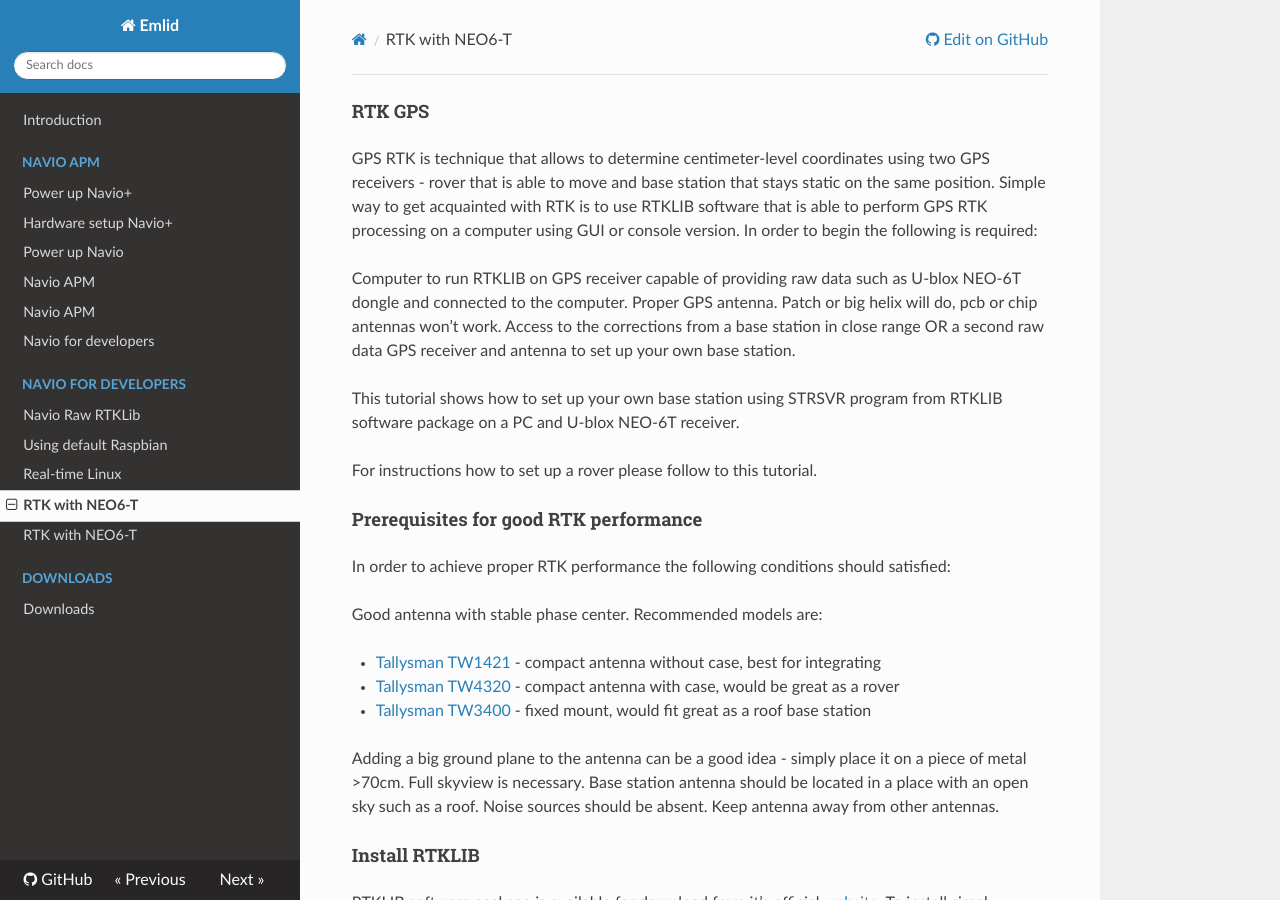
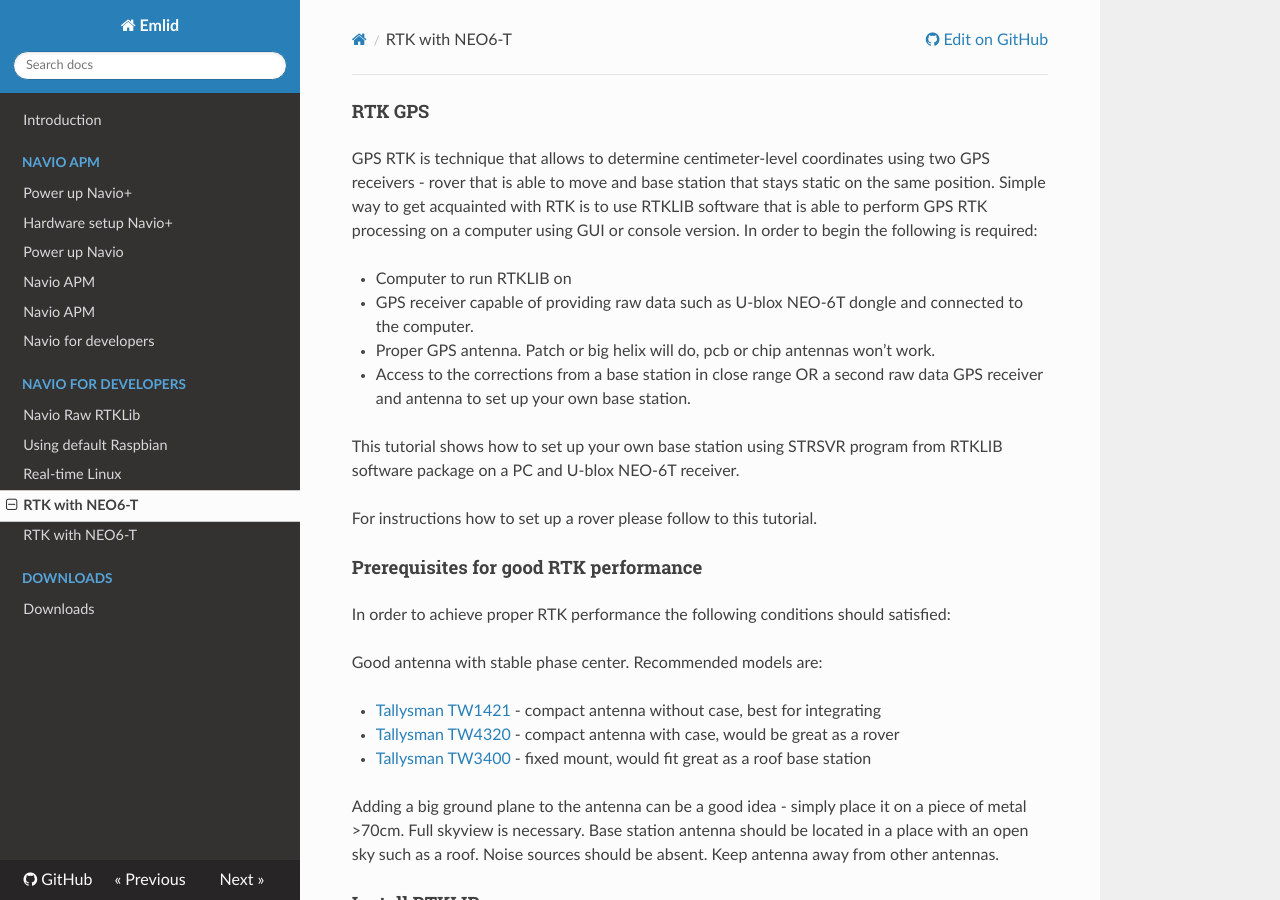
Before and after one commit to emlid/navio2-docs, an MkDocs documentation site: the page built from docs/RTKLIB/rtklib-base-setup.md, in a window 1280 px wide and 900 px high. Built offline with MkDocs 1.6.1, drawn with Linux system fonts in a browser that asks for light colours; nearby versions of some CDN libraries; old or Windows-style settings are respelled for this version of MkDocs; some of the changed text lies outside the part shown.

````diff
--- a/docs/RTKLIB/rtklib-base-setup.md
+++ b/docs/RTKLIB/rtklib-base-setup.md
@@ -2,10 +2,10 @@
 
 GPS RTK is technique that allows to determine centimeter-level coordinates using two GPS receivers - rover that is able to move and base station that stays static on the same position. Simple way to get acquainted with RTK is to use RTKLIB software that is able to perform GPS RTK processing on a computer using GUI or console version. In order to begin the following is required:
 
-Computer to run RTKLIB on
-GPS receiver capable of providing raw data such as U-blox NEO-6T dongle and connected to the computer.
-Proper GPS antenna. Patch or big helix will do, pcb or chip antennas won’t work.
-Access to the corrections from a base station in close range OR a second raw data GPS receiver and antenna to set up your own base station.
+* Computer to run RTKLIB on
+* GPS receiver capable of providing raw data such as U-blox NEO-6T dongle and connected to the computer.
+* Proper GPS antenna. Patch or big helix will do, pcb or chip antennas won’t work.
+* Access to the corrections from a base station in close range OR a second raw data GPS receiver and antenna to set up your own base station.
 
 This tutorial shows how to set up your own base station using STRSVR program from RTKLIB software package on a PC and U-blox NEO-6T receiver.
 
@@ -66,9 +66,11 @@ Click on the “Cmd” button in the Rover row to open receiver configuration.
 RTKLIB requires raw data messages in order to obtain the necessary information. The messages are: RXM-RAW - provides observations, RXM-SFRB - provides nav data such as ephemeris and other. Also, for moving rovers it’s better to set a higher rate.
 
 Check “Commands at startup” and paste the following commands into the text box:
+```
 !UBX CFG-RATE 200 1 1
 !UBX CFG-MSG 2 16 0 1 0 1 0 0
 !UBX CFG-MSG 2 17 0 1 0 1 0 0
+```
 
 ![startup](img/commands-startup.png)
 
````
